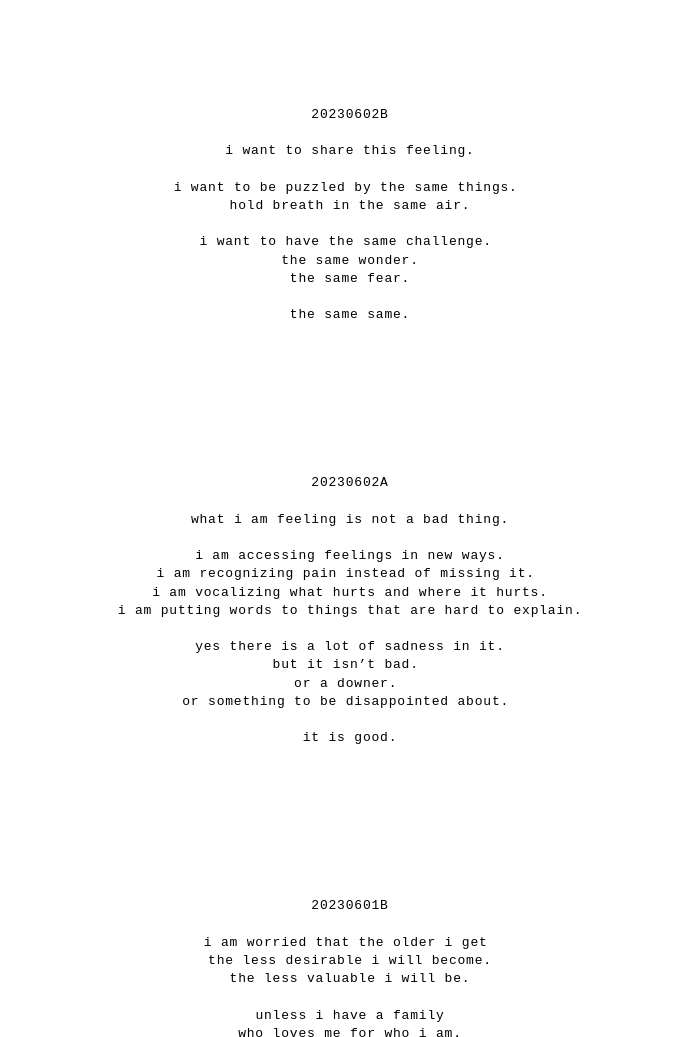
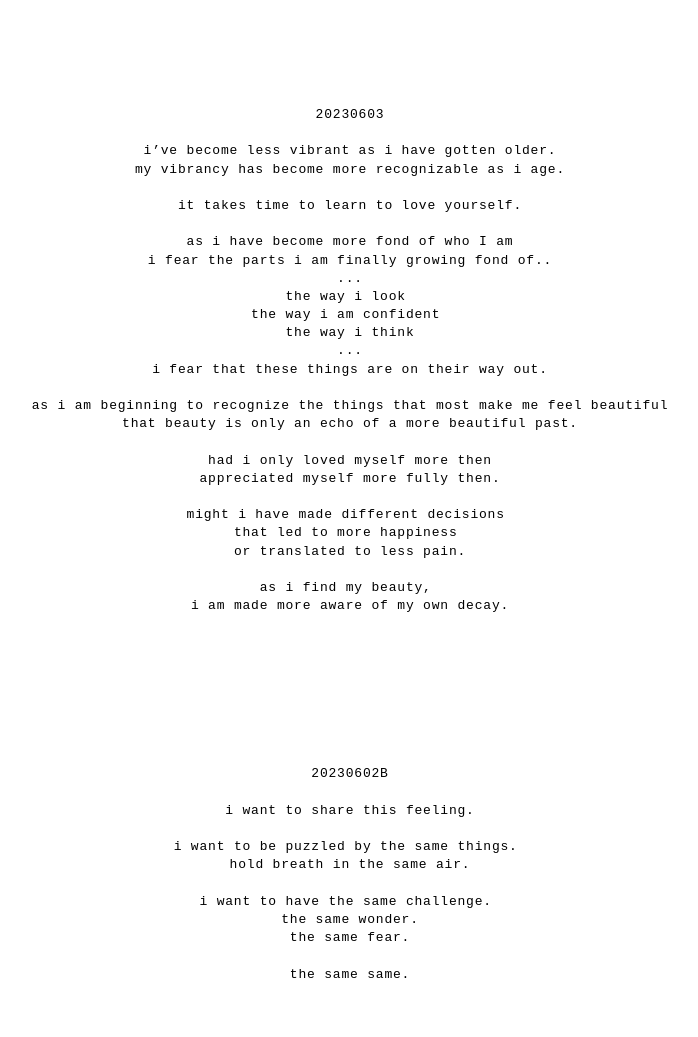
Before and after one commit to ja-k-e/stream-of-consciousness, a plain HTML site: page index.html in a window 1280 px wide. Shown: the top 1037 px of the page, without its empty margins (290-988 px from the left). Drawn offline with Linux system fonts and the light colour scheme.

Commit message:
Update index.html

```diff
--- a/index.html
+++ b/index.html
@@ -30,6 +30,36 @@
 </head>
 
 <body>
+  <pre>
+20230603
+
+i’ve become less vibrant as i have gotten older.
+my vibrancy has become more recognizable as i age.
+
+it takes time to learn to love yourself.
+
+as i have become more fond of who I am
+i fear the parts i am finally growing fond of..
+...
+the way i look
+the way i am confident
+the way i think
+...
+i fear that these things are on their way out.
+
+as i am beginning to recognize the things that most make me feel beautiful
+that beauty is only an echo of a more beautiful past.
+
+had i only loved myself more then
+appreciated myself more fully then.
+
+might i have made different decisions
+that led to more happiness
+or translated to less pain.
+
+as i find my beauty,
+i am made more aware of my own decay.
+  </pre>
   <pre>
 20230602B
 
```
